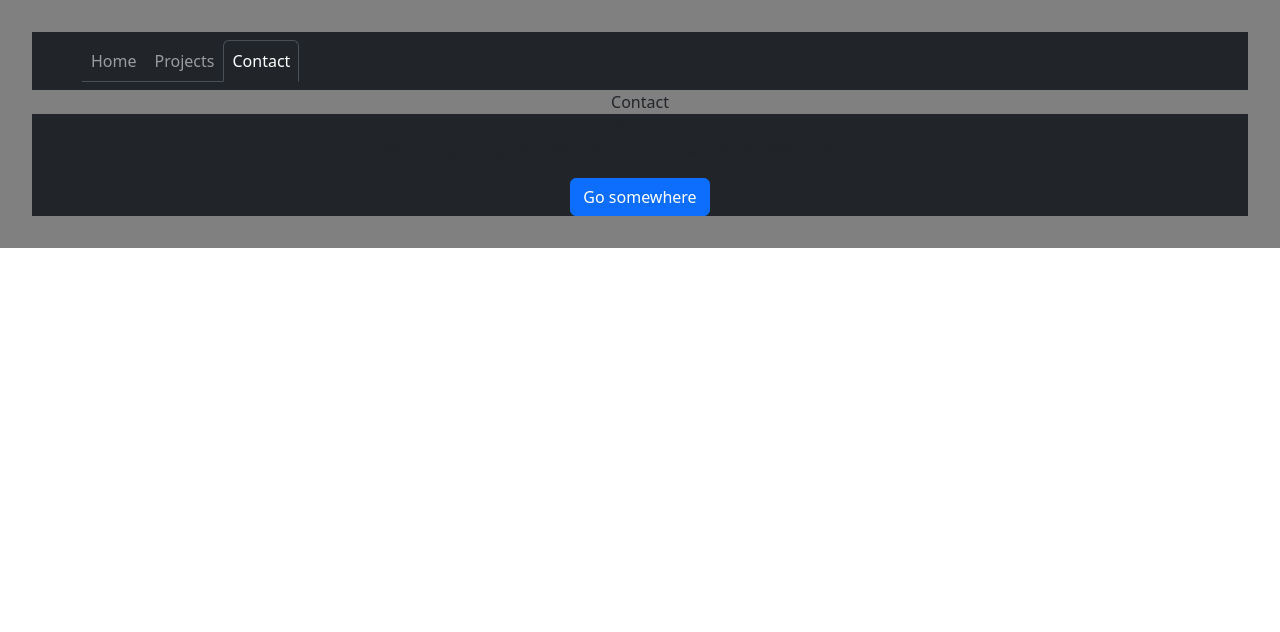
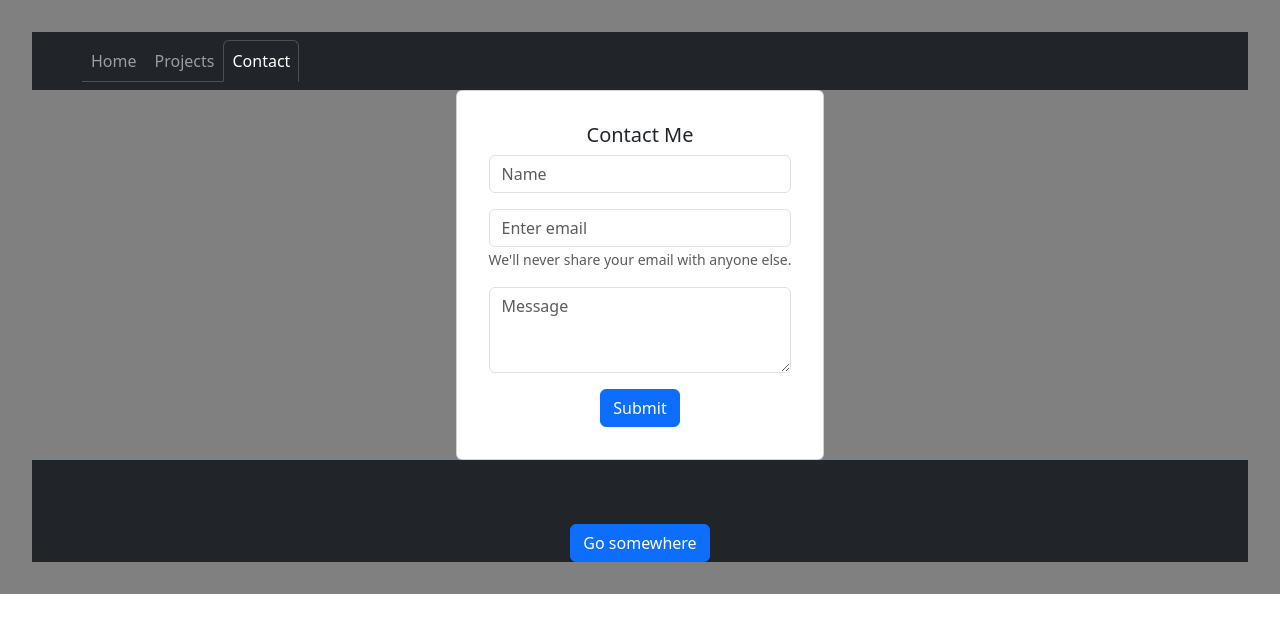
Before and after one commit to c-woolrych/C.W-Portfolio, a React (Vite) app in the folder C.W-Portfolio/: page /contact in a window 1280 px wide. Shown: the top 632 px of the page. Built offline with nearby package versions, Linux system fonts and the light colour scheme.

Commit message:
work on contact page

```diff
--- a/C.W-Portfolio/src/components/pages/Contact.jsx
+++ b/C.W-Portfolio/src/components/pages/Contact.jsx
@@ -1,8 +1,39 @@
-import React from 'react'
+import React from 'react';
+import Card from 'react-bootstrap/Card';
+import Button from 'react-bootstrap/Button';
+import Form from 'react-bootstrap/Form';
+import Container from 'react-bootstrap/Container';
+
+const containerStyle = {
+  display: 'flex',
+  alignItems: 'center',
+  justifyContent: 'center'
+}
 
 function Contact() {
   return (
-    <div>Contact</div>
+    <Container style={containerStyle} >
+    <Card  >
+      <Card.Title >Contact Me</Card.Title>
+      <Form>
+      <Form.Group className="mb-3" controlId="formName">
+        <Form.Control type="name" placeholder="Name" />
+      </Form.Group>
+      <Form.Group className="mb-3" controlId="formEmail">
+        <Form.Control type="email" placeholder="Enter email" />
+        <Form.Text className="text-muted">
+          We'll never share your email with anyone else.
+        </Form.Text>
+      </Form.Group>
+      <Form.Group className="mb-3" controlId="formMessage">
+        <Form.Control as="textarea" rows={3} type="message" placeholder="Message" />
+      </Form.Group>
+      <Button variant="primary" type="submit">
+        Submit
+      </Button>
+      </Form>
+    </Card>
+    </Container>
   )
 }
 
--- a/C.W-Portfolio/src/components/pages/Projects.jsx
+++ b/C.W-Portfolio/src/components/pages/Projects.jsx
@@ -14,7 +14,7 @@ function Projects() {
           name={projectsObj.name}
           deployedSite={projectsObj.deployedSite}
           githubRepo={projectsObj.githubRepo}
-          image={projectsObj.imagePath}
+          image={projectsObj.image}
         />
       ))}
     </div>
--- a/C.W-Portfolio/src/components/projectCard.jsx
+++ b/C.W-Portfolio/src/components/projectCard.jsx
@@ -8,13 +8,13 @@ import projects from './projects.json';
 function ProjectCard(props) {
     const [image, setImage] = useState(projects);
 
-    useEffect(() => {
-        const importImage = async () => {
-            const img = await import(`../assets/${props.imagePath}`);
-            setImage(img.default);
-        };
-        importImage();
-    }, [props.imagePath]);
+    // useEffect(() => {
+    //     const importImage = async () => {
+    //         const img = await import(`../assets/${props.imagePath}`);
+    //         setImage(img.default);
+    //     };
+    //     importImage();
+    // }, [props.imagePath]);
     return (
         <Container style={containerStyle} >
         <Card data-bs-theme="dark" style={cardStyle}>
@@ -22,8 +22,8 @@ function ProjectCard(props) {
                 <Card.Title>{props.name}</Card.Title>
                 <Card.Link href={props.deployedSite}>Deployed Site</Card.Link>
                 <Card.Link href={props.githubRepo}>GitHub Repository</Card.Link>
-                {image && <Image src={image}/>}
-                {/* <Image src={require(`../assets/${props.image}`).default} /> */}
+                {/* {image && <Image src={image}/>} */}
+                <Image src={props.image} />
             </Card.Body>
         </Card>
         </Container>
--- a/C.W-Portfolio/src/components/projects.json
+++ b/C.W-Portfolio/src/components/projects.json
@@ -4,7 +4,7 @@
         "name": "CSS Portfolio",
         "deployedSite": "https://c-woolrych.github.io/the-portfolio-for-C.W/",
         "githubRepo": "https://github.com/c-woolrych/the-portfolio-for-C.W",
-        "imagePath": "cssPortfolio.png"
+        "image": "/cssPortfolio.png"
     },
     {
         "id": "2",
```
